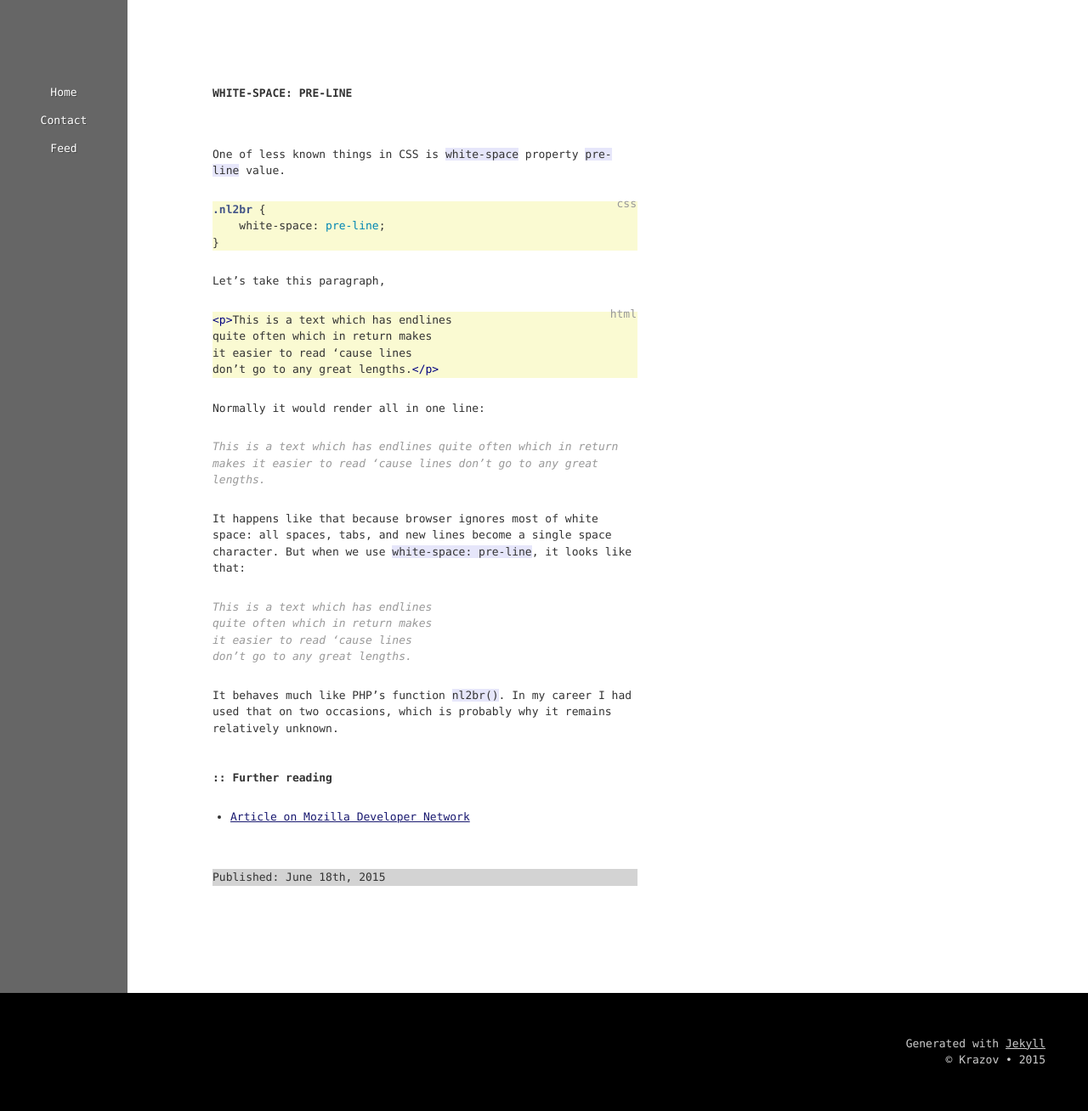
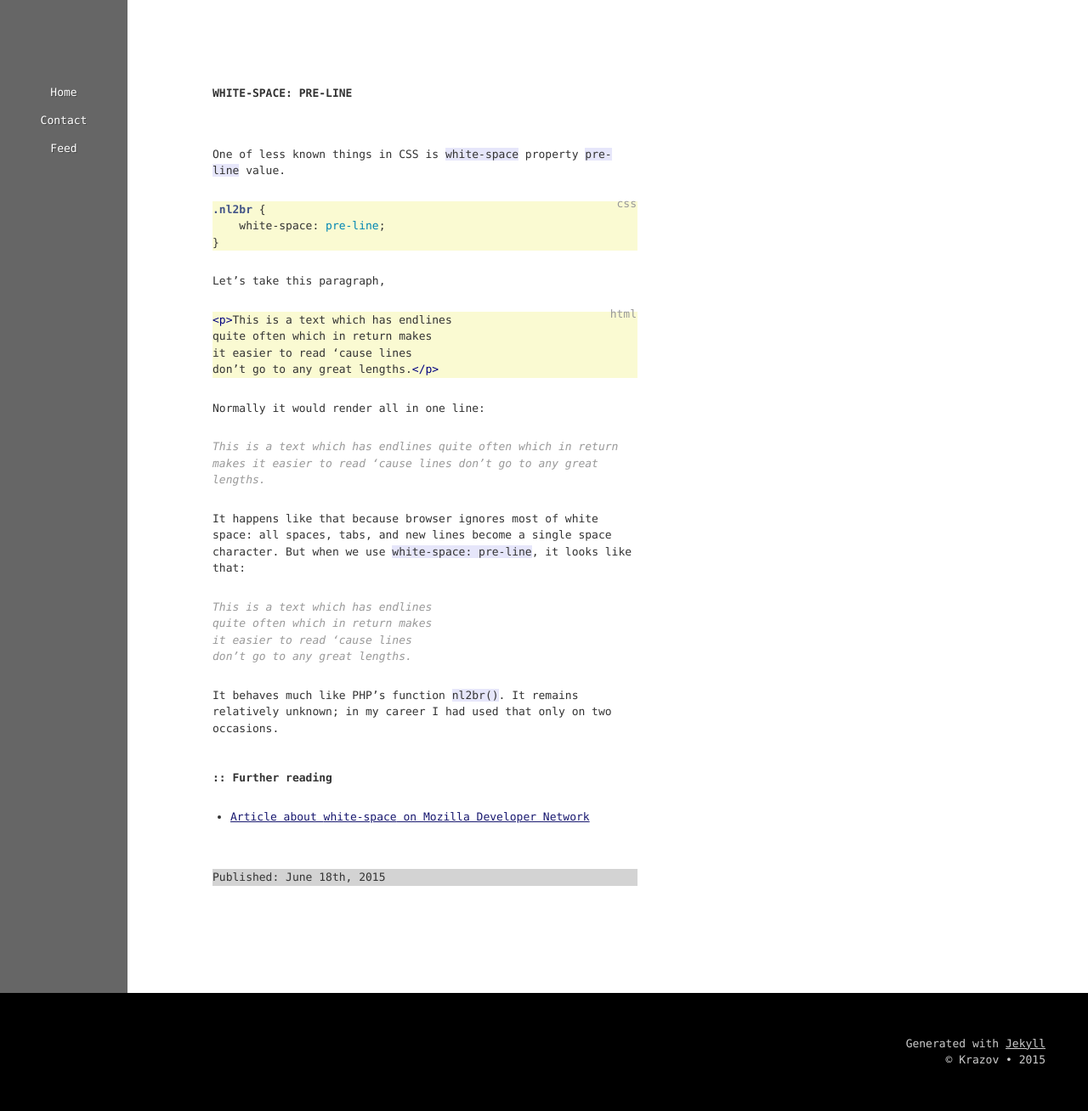
Before and after one commit to Krazov/krazov.github.io, a Jekyll site: the page built from _posts/2015-06-18-001_whitespace_preline.md, in a window 1280 px wide. Shown: the whole page at 85% size. Built offline with Jekyll 4.4.1, drawn with Linux system fonts in a browser that asks for light colours.

Commit message:
Small correction of link description at the end of article. Rephrasing last paragraph.

```diff
--- a/_posts/2015-06-18-001_whitespace_preline.md
+++ b/_posts/2015-06-18-001_whitespace_preline.md
@@ -36,8 +36,8 @@ quite often which in return makes
 it easier to read ‘cause lines
 don’t go to any great lengths.</em></p>
 
-It behaves much like PHP’s function `nl2br()`. In my career I had used that on two occasions, which is probably why it remains relatively unknown.
+It behaves much like PHP’s function `nl2br()`. It remains relatively unknown; in my career I had used that only on two occasions.
 
 ## Further reading
 
-* [Article on Mozilla Developer Network](https://developer.mozilla.org/en-US/docs/Web/CSS/white-space)
+* [Article about `white-space` on Mozilla Developer Network](https://developer.mozilla.org/en-US/docs/Web/CSS/white-space)
```
